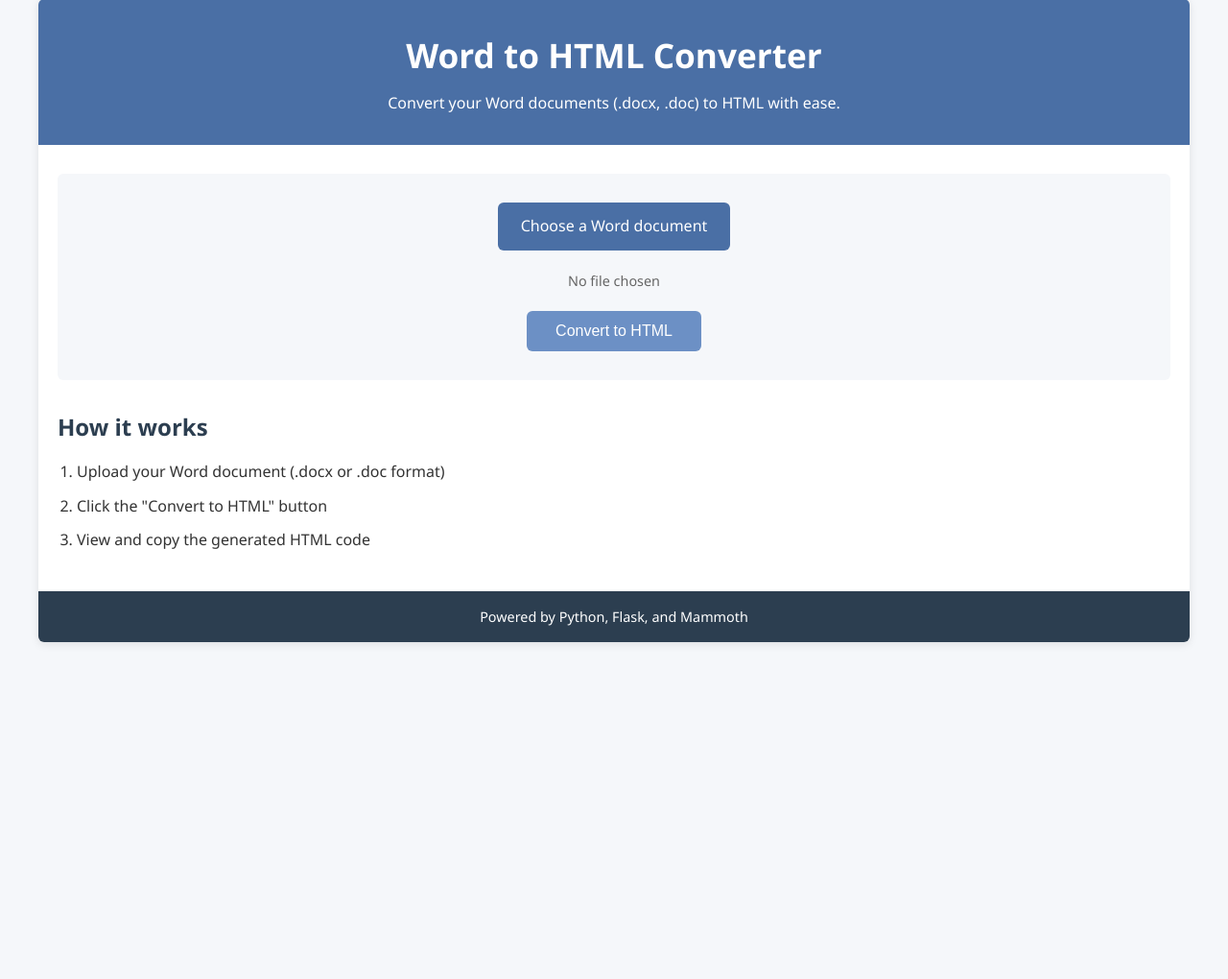
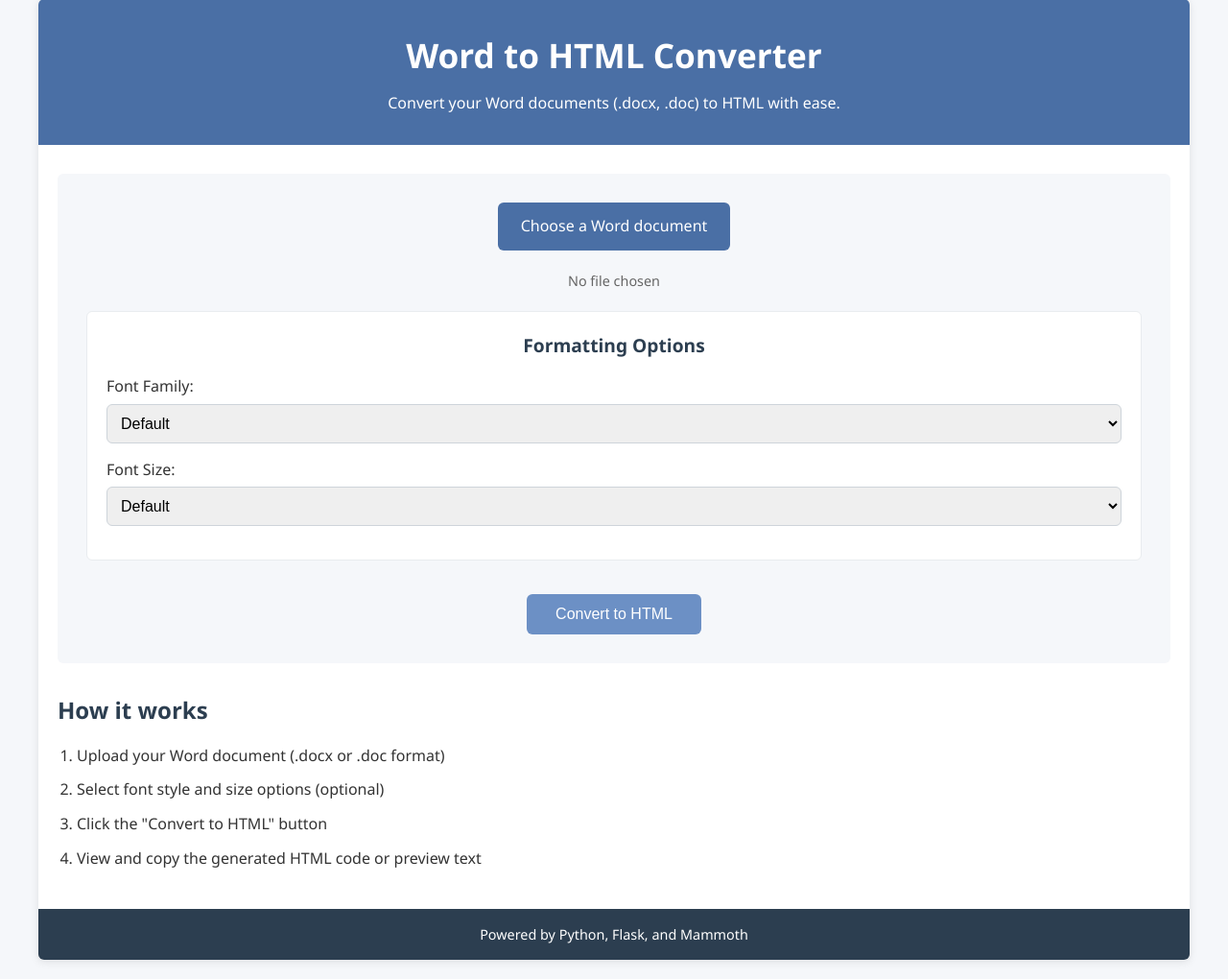
Before and after one commit to OneNishitRathod/word_to_html_converter, a Flask app: page / in a window 1280 px wide. Shown: the part 21-1041 px from the top of the page at 96% size. Before the commit the page ends 692 px from the top, so only its background shows below. Run offline with Flask 3, Linux system fonts and the light colour scheme.

Commit message:
Updated the preview section

```diff
--- a/app.py
+++ b/app.py
@@ -9,6 +9,27 @@ app.config['SECRET_KEY'] = 'word2html-converter-app'
 app.config['UPLOAD_FOLDER'] = 'uploads'
 app.config['MAX_CONTENT_LENGTH'] = 16 * 1024 * 1024  # 16MB max file size
 app.config['ALLOWED_EXTENSIONS'] = {'docx', 'doc'}
+
+# Available font options
+FONT_FAMILIES = [
+    {"value": "", "name": "Default"},
+    {"value": "Arial, sans-serif", "name": "Arial"},
+    {"value": "Times New Roman, serif", "name": "Times New Roman"},
+    {"value": "Calibri, sans-serif", "name": "Calibri"},
+    {"value": "Verdana, sans-serif", "name": "Verdana"},
+    {"value": "Georgia, serif", "name": "Georgia"},
+    {"value": "Courier New, monospace", "name": "Courier New"}
+]
+
+FONT_SIZES = [
+    {"value": "", "name": "Default"},
+    {"value": "12px", "name": "12px"},
+    {"value": "14px", "name": "14px"},
+    {"value": "16px", "name": "16px"},
+    {"value": "18px", "name": "18px"},
+    {"value": "20px", "name": "20px"},
+    {"value": "24px", "name": "24px"}
+]
 
 # Create upload folder if it doesn't exist
 os.makedirs(app.config['UPLOAD_FOLDER'], exist_ok=True)
@@ -33,16 +54,31 @@ def index():
             flash('No selected file')
             return redirect(request.url)
 
+        # Get font options from form
+        font_family = request.form.get('font_family', '')
+        font_size = request.form.get('font_size', '')
+
         if file and allowed_file(file.filename):
             filename = secure_filename(file.filename)
             filepath = os.path.join(app.config['UPLOAD_FOLDER'], filename)
             file.save(filepath)
 
             try:
-                html_content = convert_docx_to_html(filepath)
+                # Get both escaped HTML and raw HTML
+                html_content_escaped, raw_html_content = convert_docx_to_html(
+                    filepath,
+                    font_family=font_family,
+                    font_size=font_size
+                )
+
                 # Remove uploaded file after conversion
                 os.remove(filepath)
-                return render_template('result.html', html_content=html_content)
+
+                return render_template(
+                    'result.html',
+                    html_content=html_content_escaped,
+                    raw_html_content=raw_html_content
+                )
             except Exception as e:
                 flash(f'Error converting document: {str(e)}')
                 # Clean up file on error
@@ -53,7 +89,7 @@ def index():
             flash('File type not allowed. Please upload a .docx or .doc file.')
             return redirect(request.url)
 
-    return render_template('index.html')
+    return render_template('index.html', font_families=FONT_FAMILIES, font_sizes=FONT_SIZES)
 
 if __name__ == '__main__':
     app.run(debug=True)
--- a/static/css/style.css
+++ b/static/css/style.css
@@ -106,6 +106,41 @@ main {
     color: #666;
 }
 
+/* Formatting Options Styles */
+.formatting-options {
+    background-color: #fff;
+    padding: 20px;
+    border-radius: var(--border-radius);
+    margin-bottom: 20px;
+    border: 1px solid #e9ecef;
+}
+
+.formatting-options h3 {
+    margin-bottom: 15px;
+    color: var(--dark-bg);
+    font-size: 1.2rem;
+}
+
+.form-group {
+    margin-bottom: 15px;
+    text-align: left;
+    display: flex;
+    flex-direction: column;
+}
+
+.form-group label {
+    margin-bottom: 5px;
+    font-weight: 500;
+}
+
+.form-control {
+    padding: 10px;
+    border-radius: var(--border-radius);
+    border: 1px solid #ced4da;
+    font-size: 1rem;
+    width: 100%;
+}
+
 .convert-btn {
     background-color: var(--secondary-color);
     color: var(--light-text);
@@ -115,6 +150,7 @@ main {
     cursor: pointer;
     font-size: 1rem;
     transition: var(--transition);
+    margin-top: 15px;
 }
 
 .convert-btn:hover {
@@ -148,6 +184,7 @@ main {
     display: flex;
     justify-content: space-between;
     margin-bottom: 20px;
+    align-items: center;
 }
 
 .back-btn, .copy-btn {
@@ -172,10 +209,15 @@ main {
 .copy-btn {
     background-color: var(--secondary-color);
     color: var(--light-text);
+    margin-left: 10px;
 }
 
 .copy-btn:hover {
     background-color: var(--accent-color);
+}
+
+.copy-options {
+    display: flex;
 }
 
 .result-section, .preview-section {
@@ -202,10 +244,12 @@ pre {
     white-space: pre-wrap;
     font-family: 'Courier New', Courier, monospace;
     font-size: 0.9rem;
+    line-height: 1.5;
 }
 
 code {
-    color: #d63384;
+    color: #333;
+    font-family: 'Courier New', Courier, monospace;
 }
 
 .preview-container {
@@ -256,11 +300,23 @@ footer {
 
     .action-bar {
         flex-direction: column;
+        gap: 15px;
+        align-items: stretch;
+    }
+
+    .copy-options {
+        display: flex;
+        flex-direction: column;
         gap: 10px;
     }
 
     .back-btn, .copy-btn {
         width: 100%;
         text-align: center;
+        margin-left: 0;
+    }
+
+    .formatting-options {
+        padding: 15px;
     }
 }
--- a/templates/index.html
+++ b/templates/index.html
@@ -31,6 +31,28 @@
                         <input type="file" id="document" name="document" accept=".docx,.doc" class="file-input" required>
                         <span id="file-name" class="file-name">No file chosen</span>
                     </div>
+
+                    <div class="formatting-options">
+                        <h3>Formatting Options</h3>
+                        <div class="form-group">
+                            <label for="font_family">Font Family:</label>
+                            <select id="font_family" name="font_family" class="form-control">
+                                {% for font in font_families %}
+                                <option value="{{ font.value }}">{{ font.name }}</option>
+                                {% endfor %}
+                            </select>
+                        </div>
+
+                        <div class="form-group">
+                            <label for="font_size">Font Size:</label>
+                            <select id="font_size" name="font_size" class="form-control">
+                                {% for size in font_sizes %}
+                                <option value="{{ size.value }}">{{ size.name }}</option>
+                                {% endfor %}
+                            </select>
+                        </div>
+                    </div>
+
                     <button type="submit" class="convert-btn">Convert to HTML</button>
                 </form>
             </div>
@@ -39,8 +61,9 @@
                 <h2>How it works</h2>
                 <ol>
                     <li>Upload your Word document (.docx or .doc format)</li>
+                    <li>Select font style and size options (optional)</li>
                     <li>Click the "Convert to HTML" button</li>
-                    <li>View and copy the generated HTML code</li>
+                    <li>View and copy the generated HTML code or preview text</li>
                 </ol>
             </div>
         </main>
```
Also changed, not shown: templates/result.html (+29 -9 lines), utils/converter.py (+44 -6 lines).
